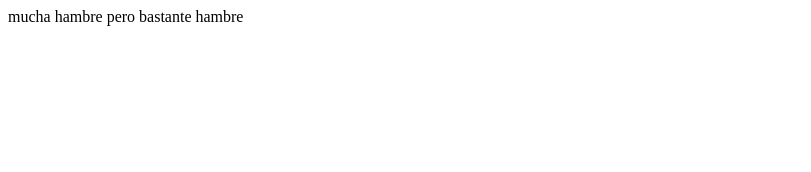
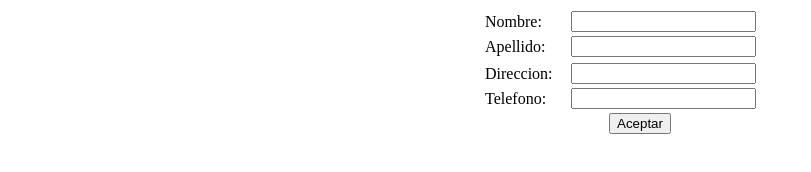
Before and after one commit to dondeelcarlos/Formulario, a plain HTML site: page index.html in a window 1280 px wide. Shown: the whole page, without its empty margins (0-811 px from the left). Drawn offline with Linux system fonts and the light colour scheme.

Commit message:
formulario de carlos lopez

```diff
--- a/index.html
+++ b/index.html
@@ -1,15 +1,40 @@
 <!DOCTYPE html>
-<html>
+<html lang="es">
 <head>
-	<meta charset="utf-8">
-	<meta http-equiv="X-UA-Compatible" content="IE=edge">
-	<title>TENGO HAMBRE</title>
-	<link rel="stylesheet" href="">
+	<meta charset="UTF-8">
+	<title>Formulario</title>
 </head>
 <body>
-	<tr>
-		<td>mucha hambre pero bastante hambre</td>
+	<form name=insert action="php/validaciones.php" method="post">
+  <table width="25%" align="center">
+    <tr>
+      <td>Nombre:</td>
+      <td><label for="nom_usuario"></label>
+      <input type="text" name="txtnombre" ></td>
+    </tr>
+    <tr>
+      <td>Apellido:</td>
+      <td><label for="ape_usuario"></label>
+      <input type="text" name="txtapellidos"></td>
+    </tr>
+    <tr>
+    </tr>
+   		 <tr>
+      <td>Direccion:</td>
+      <td><label for="dir_usuario"></label>
+      <input type="text" name="txtdireccion"></td>
+    </tr>
+     <tr>
+      <td>Telefono:</td>
+      <td><label for="tel_usuario"></label>
+      <input type="text" name="txttelefono"></td>
+    </tr>
+    <tr>
+      <td colspan="2" align="center"><input type="submit" name="guardar" value="Aceptar"></td>
+    </tr>
+  </table>
+</form>
 
-	</tr>
 </body>
+
 </html>
```
